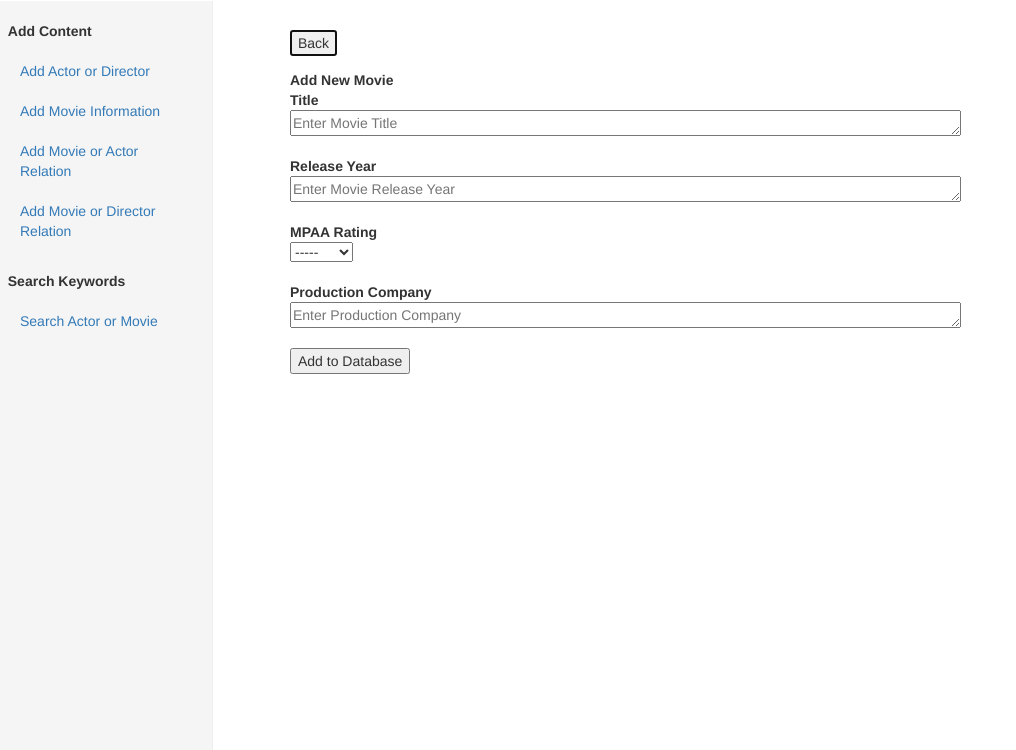
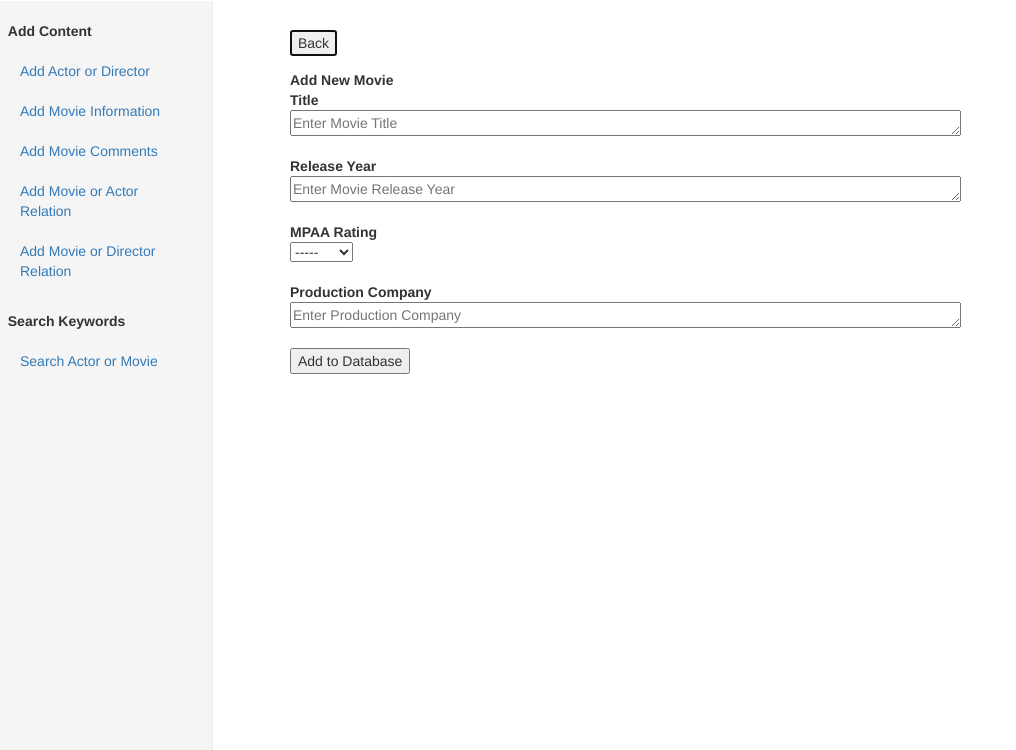
Before and after one commit to 6991ohnayrb/MovieDatabaseTraversal, a PHP site: page /addMovie.php in a window 1280 px wide. Shown: the part 50-800 px from the top of the page, without its empty margins (0-1016 px from the left). Run offline with PHP 8.4, Linux system fonts and the light colour scheme.

Commit message:
add “Add Movie Comments” link on side tab

```diff
--- a/addDirectorActor.php
+++ b/addDirectorActor.php
@@ -34,6 +34,7 @@
 						<p><strong>&nbsp;&nbsp;Add Content</strong></p>
 						<li><a href="addDirectorActor.php">Add Actor or Director</a></li>
 						<li><a href="addMovie.php">Add Movie Information</a></li>
+						<li><a href="addMovieComment.php">Add Movie Comments</a></li>
 						<li><a href="addMovieActor.php">Add Movie or Actor Relation</a></li>
 						<li><a href="addMovieDirector.php">Add Movie or Director Relation</a></li>
 					</ul>
--- a/addMovie.php
+++ b/addMovie.php
@@ -27,6 +27,7 @@
 						<p><strong>&nbsp;&nbsp;Add Content</strong></p>
 						<li><a href="addDirectorActor.php">Add Actor or Director</a></li>
 						<li><a href="addMovie.php">Add Movie Information</a></li>
+						<li><a href="addMovieComment.php">Add Movie Comments</a></li>
 						<li><a href="addMovieActor.php">Add Movie or Actor Relation</a></li>
 						<li><a href="addMovieDirector.php">Add Movie or Director Relation</a></li>
 					</ul>
--- a/addMovieActor.php
+++ b/addMovieActor.php
@@ -27,6 +27,7 @@
 						<p><strong>&nbsp;&nbsp;Add Content</strong></p>
 						<li><a href="addDirectorActor.php">Add Actor or Director</a></li>
 						<li><a href="addMovie.php">Add Movie Information</a></li>
+						<li><a href="addMovieComment.php">Add Movie Comments</a></li>
 						<li><a href="addMovieActor.php">Add Movie or Actor Relation</a></li>
 						<li><a href="addMovieDirector.php">Add Movie or Director Relation</a></li>
 					</ul>
--- a/addMovieComment.php
+++ b/addMovieComment.php
@@ -27,6 +27,7 @@
 						<p><strong>&nbsp;&nbsp;Add Content</strong></p>
 						<li><a href="addDirectorActor.php">Add Actor or Director</a></li>
 						<li><a href="addMovie.php">Add Movie Information</a></li>
+						<li><a href="addMovieComment.php">Add Movie Comments</a></li>
 						<li><a href="addMovieActor.php">Add Movie or Actor Relation</a></li>
 						<li><a href="addMovieDirector.php">Add Movie or Director Relation</a></li>
 					</ul>
--- a/addMovieDirector.php
+++ b/addMovieDirector.php
@@ -34,6 +34,7 @@
 						<p><strong>&nbsp;&nbsp;Add Content</strong></p>
 						<li><a href="addDirectorActor.php">Add Actor or Director</a></li>
 						<li><a href="addMovie.php">Add Movie Information</a></li>
+						<li><a href="addMovieComment.php">Add Movie Comments</a></li>
 						<li><a href="addMovieActor.php">Add Movie or Actor Relation</a></li>
 						<li><a href="addMovieDirector.php">Add Movie or Director Relation</a></li>
 					</ul>
--- a/search.php
+++ b/search.php
@@ -27,6 +27,7 @@
 						<p><strong>&nbsp;&nbsp;Add Content</strong></p>
 						<li><a href="addDirectorActor.php">Add Actor or Director</a></li>
 						<li><a href="addMovie.php">Add Movie Information</a></li>
+						<li><a href="addMovieComment.php">Add Movie Comments</a></li>
 						<li><a href="addMovieActor.php">Add Movie or Actor Relation</a></li>
 						<li><a href="addMovieDirector.php">Add Movie or Director Relation</a></li>
 					</ul>
--- a/showActor.php
+++ b/showActor.php
@@ -27,6 +27,7 @@
 						<p><strong>&nbsp;&nbsp;Add Content</strong></p>
 						<li><a href="addDirectorActor.php">Add Actor or Director</a></li>
 						<li><a href="addMovie.php">Add Movie Information</a></li>
+						<li><a href="addMovieComment.php">Add Movie Comments</a></li>
 						<li><a href="addMovieActor.php">Add Movie or Actor Relation</a></li>
 						<li><a href="addMovieDirector.php">Add Movie or Director Relation</a></li>
 					</ul>
--- a/showMovie.php
+++ b/showMovie.php
@@ -27,6 +27,7 @@
 						<p><strong>&nbsp;&nbsp;Add Content</strong></p>
 						<li><a href="addDirectorActor.php">Add Actor or Director</a></li>
 						<li><a href="addMovie.php">Add Movie Information</a></li>
+						<li><a href="addMovieComment.php">Add Movie Comments</a></li>
 						<li><a href="addMovieActor.php">Add Movie or Actor Relation</a></li>
 						<li><a href="addMovieDirector.php">Add Movie or Director Relation</a></li>
 					</ul>
```
